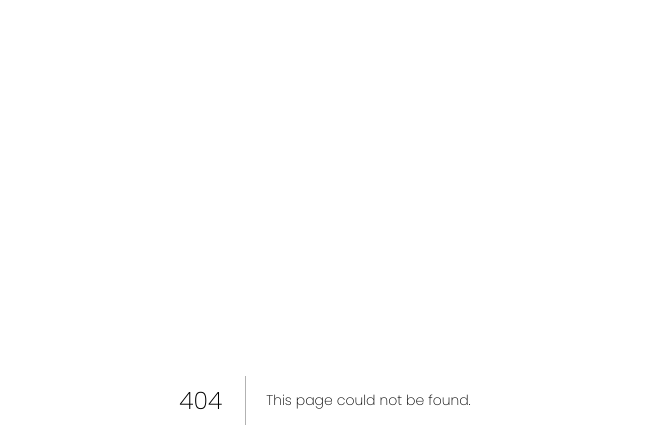
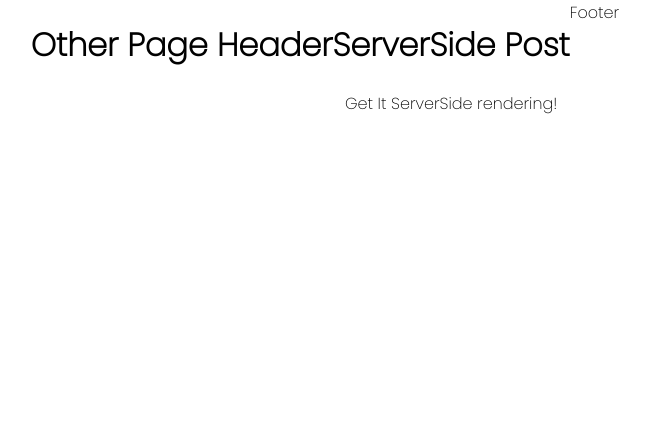
Before and after one commit to mendelssohnbach/nextjs-learn-20220711, a Next.js app: page /components/Page in a window 1280 px wide. Before the commit this address had no page. Shown: the top 448 px of the page, without its empty margins (315-965 px from the left). Built offline with nearby package versions, Linux system fonts and the light colour scheme; a web font is replaced by a local one.

Commit message:
:sparkles: ServerSidePropsの動作デモ

```diff
--- /dev/null
+++ b/pages/components/Page.js
@@ -0,0 +1,18 @@
+import Layout from '../layout/layout.js';
+
+export default function Page(props) {
+  return (
+    <Layout>
+      <h1>{props.title}</h1>
+      <p>{props.description}</p>
+    </Layout>
+  );
+}
+
+export async function getServerSideProps() {
+  const posts = { title: 'ServerSide Post', description: 'Get It ServerSide rendering!' };
+
+  return {
+    props: posts,
+  };
+}
```
